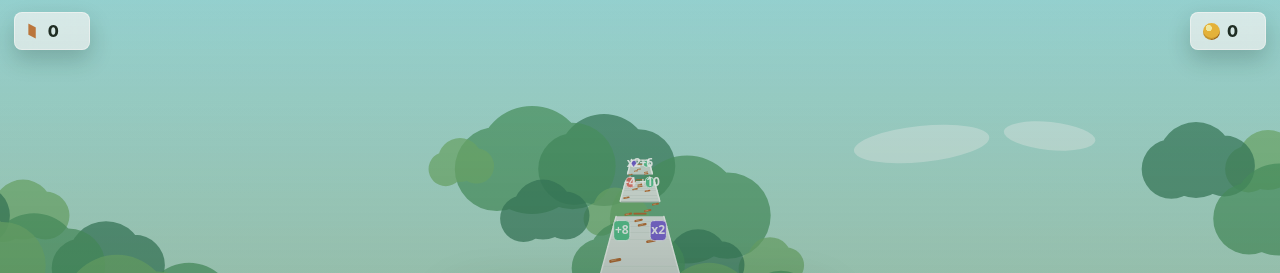
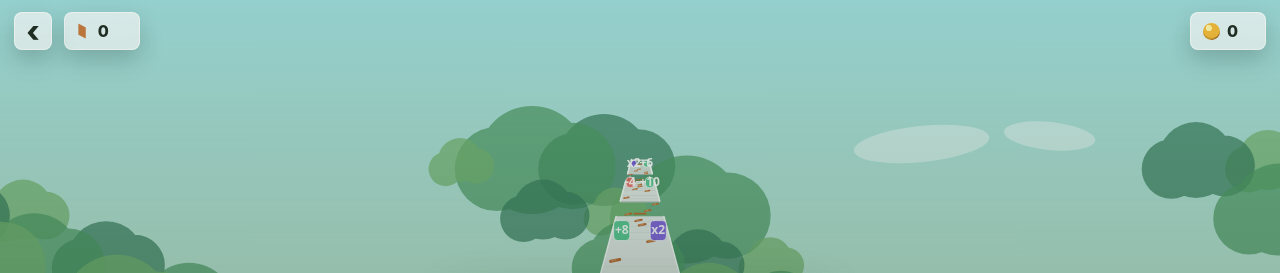
Before and after one commit to isayrhythm/wxgame-lab, a plain HTML site: page wood-runner/index.html in a window 1280 px wide. Shown: the top 273 px of the page. Drawn offline with Linux system fonts and the light colour scheme; animation ran at ten frames a second.

Commit message:
add wood runner home link

```diff
--- a/wood-runner/index.html
+++ b/wood-runner/index.html
@@ -4,11 +4,13 @@
     <meta charset="utf-8" />
     <meta name="viewport" content="width=device-width, initial-scale=1, viewport-fit=cover, user-scalable=no" />
     <title>木板冲刺</title>
-    <link rel="stylesheet" href="./style.css?v=2026061003" />
+    <link rel="stylesheet" href="./style.css?v=2026061004" />
   </head>
   <body>
     <main class="game-shell" aria-label="木板冲刺小游戏">
       <canvas id="gameCanvas" aria-label="游戏画面"></canvas>
+
+      <a class="home-link" href="../" aria-label="返回小游戏大厅">‹</a>
 
       <section class="hud" aria-live="polite">
         <div class="score-pill plank-pill">
@@ -30,6 +32,6 @@
         </div>
       </section>
     </main>
-    <script src="./game.js?v=2026061003"></script>
+    <script src="./game.js?v=2026061004"></script>
   </body>
 </html>
--- a/wood-runner/style.css
+++ b/wood-runner/style.css
@@ -26,10 +26,14 @@ body {
   user-select: none;
 }
 
+button,
+a {
+  font: inherit;
+}
+
 button {
   border: 0;
   border-radius: 8px;
-  font: inherit;
   cursor: pointer;
 }
 
@@ -48,6 +52,27 @@ button {
   display: block;
   width: 100%;
   height: 100%;
+}
+
+.home-link {
+  position: fixed;
+  top: calc(env(safe-area-inset-top) + 12px);
+  left: 14px;
+  z-index: 3;
+  display: grid;
+  place-items: center;
+  width: 38px;
+  height: 38px;
+  border: 1px solid rgba(255, 255, 255, 0.74);
+  border-radius: 8px;
+  background: rgba(255, 255, 255, 0.72);
+  color: var(--ink);
+  box-shadow: 0 10px 22px var(--shadow);
+  font-size: 30px;
+  font-weight: 800;
+  line-height: 1;
+  text-decoration: none;
+  backdrop-filter: blur(10px);
 }
 
 .hud {
@@ -75,7 +100,7 @@ button {
 }
 
 .plank-pill {
-  left: 14px;
+  left: 64px;
 }
 
 .coin-pill {
@@ -157,6 +182,10 @@ h1 {
   box-shadow: inset 0 -2px 0 rgba(108, 55, 7, 0.25), 0 8px 18px rgba(190, 99, 25, 0.2);
 }
 
+.home-link:active {
+  transform: translateY(1px);
+}
+
 @media (max-height: 620px) {
   .game-shell {
     min-height: 100dvh;
```
